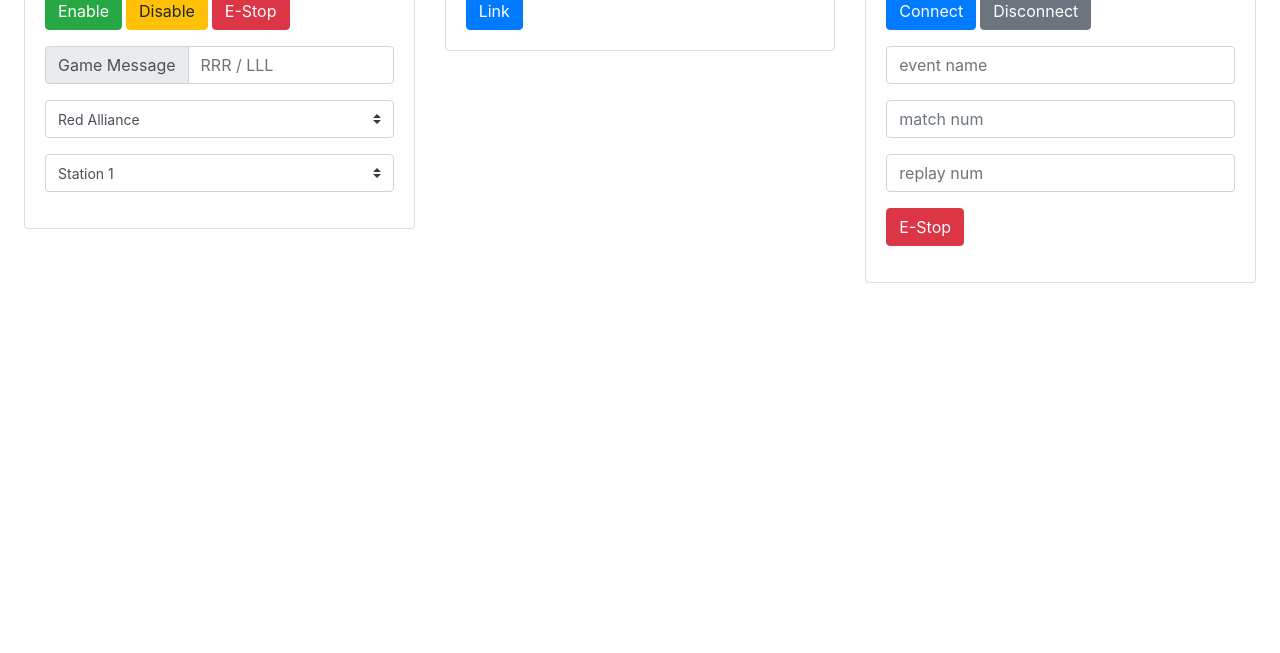
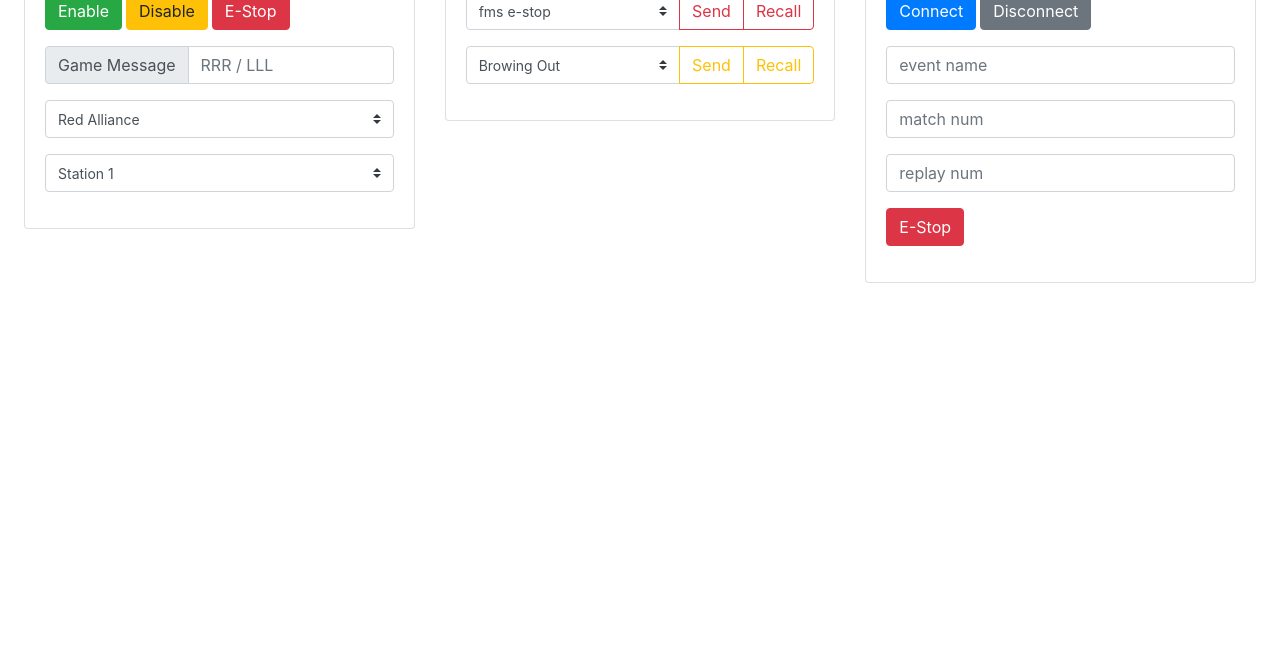
Before and after one commit to daredevils2512/Daredevil-Dashboard, a website: page web/debug robot.html in a window 1280 px wide. Shown: the part 147-800 px from the top of the page. Drawn offline with Linux system fonts and the light colour scheme; no server answers.

Commit message:
Added warnings to robot dbg, changed brownout alert

```diff
--- a/web/debug robot.html
+++ b/web/debug robot.html
@@ -72,7 +72,34 @@
                             <div class="card">
                                 <div class="card-body">
                                     <center><h2>Errors/Warnings</h2></center>
-                                    <a class="btn btn-primary" href="#" role="button">Link</a>
+                                    <div class="mb-3">
+                                        <div class="input-group">
+                                          <select class="custom-select" id="error">
+                                            <option value="disabled">fms e-stop</option>
+                                            <option value="dsoffline">DS Offline</option>
+                                            <option value="subsysfail">Subsys fail</option>
+                                            <option value="cmdfail">Cmd fail</option>
+                                            <option value="autofail">Auto fail</option>
+                                            <option value="autocollide">Auto collision</option>
+                                            <option value="fmsfault">FMS Failure</option>
+                                          </select>
+                                          <div class="input-group-append">
+                                            <button class="btn btn-outline-danger" type="button">Send</button>
+                                            <button class="btn btn-outline-danger" type="button">Recall</button>
+                                          </div>
+                                        </div>
+                                    </div>
+                                    <div class="mb-3">
+                                        <div class="input-group">
+                                          <select class="custom-select" id="warning">
+                                            <option value="brownout">Browing Out</option>
+                                          </select>
+                                          <div class="input-group-append">
+                                            <button class="btn btn-outline-warning" type="button">Send</button>
+                                            <button class="btn btn-outline-warning" type="button">Recall</button>
+                                          </div>
+                                        </div>
+                                    </div>
                                 </div>
                             </div>
                         </div>
--- a/web/js/dashboard.js
+++ b/web/js/dashboard.js
@@ -155,7 +155,6 @@ function resetCharts() {
 
 var alerts = {
     errors: [
-        "brownout",
         "disabled",
         "dsoffline",
         "subsysfail",
@@ -165,7 +164,7 @@ var alerts = {
         "fmsfault"
     ],
     warnings: [
-        "lowvoltage"
+        "brownout"
     ]
 }
 var activeAlerts = {
```
